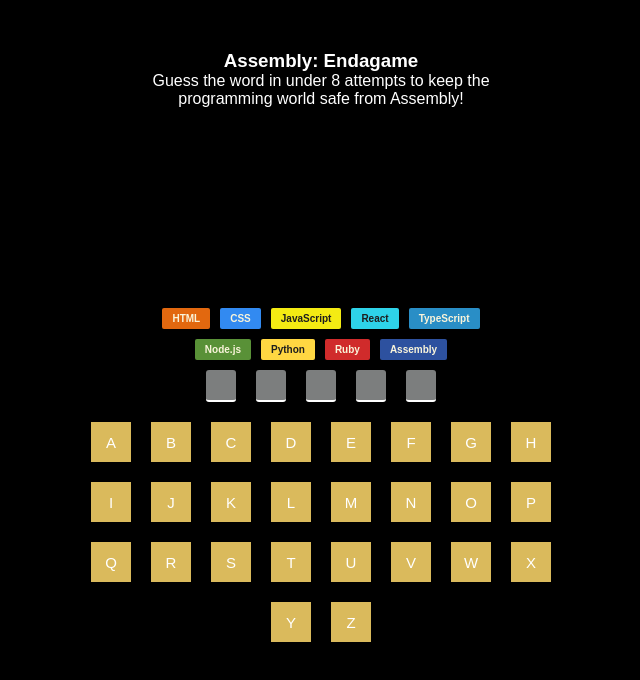
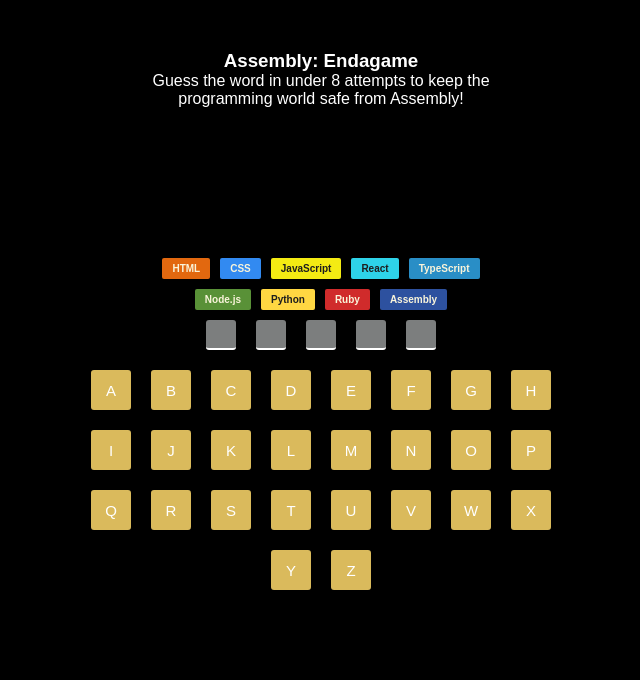
Before and after one commit to ImSatyamK/react-learning, a React (Vite) app in the folder assembly_endgame/: page / in a window 1280 px wide. Shown: the top 680 px of the page, without its empty margins (319-959 px from the left). Built offline with nearby package versions, Linux system fonts and the light colour scheme.

Commit message:
Delete langs

```diff
--- a/assembly_endgame/src/App.jsx
+++ b/assembly_endgame/src/App.jsx
@@ -2,15 +2,10 @@
 import KeyStage  from './components/KeyStage'
 import { createRoot } from 'react-dom/client'
 import './index.css'
-import { getRandomWord  } from './utils/getRandomWord'
-
-const randomWord = getRandomWord()
 
 createRoot(document.getElementById('root')).render(
   <>
     <Header />
-    <KeyStage
-      word = {randomWord}
-    />
+    <KeyStage />
   </>
 )
--- a/assembly_endgame/src/components/KeyStage.jsx
+++ b/assembly_endgame/src/components/KeyStage.jsx
@@ -1,33 +1,32 @@
 import { useState } from "react"
 import { languages } from '../data/languages'
+import { getRandomWord } from '../utils/getRandomWord'
 
-const langCards = languages.map((language) => {
-    return (
+const ALPHABETS = ['A', 'B', 'C', 'D', 'E', 'F', 'G', 'H', 'I', 'J', 'K', 'L', 'M', 'N', 'O', 'P', 'Q', 'R', 'S', 'T', 'U', 'V', 'W', 'X', 'Y', 'Z']
+
+export default function Main() {
+    const [word, setWord] = useState(getRandomWord())
+    const letterArr = [...word]
+    const [correctLetters, setCorrectLetters] = useState(Array(word.length).fill(null))
+    const [guessedLetter, setGuessedLetter] = useState({})
+    const [lives, setLives] = useState(8)
+
+    const isWon = !correctLetters.includes(null)
+    const isLost = lives === 0
+    const isOver = isWon || isLost
+
+    const langCards = languages.map((language, index) => (
         <h5
-            className='langCards'
+            className={`langCards ${index < 8 - lives ? 'lost' : ''}`}
             key={language.name}
-            style={{
-                backgroundColor: language.backgroundColor,
-                color: language.color
-            }}
+            style={{ backgroundColor: language.backgroundColor, color: language.color }}
         >
             {language.name}
         </h5>
-    )
-})
-
-let resultShown = false
-let lives = 8
-const ALPHABETS = ['A', 'B', 'C', 'D', 'E', 'F', 'G', 'H', 'I', 'J', 'K', 'L', 'M', 'N', 'O', 'P', 'Q', 'R', 'S', 'T', 'U', 'V', 'W', 'X', 'Y', 'Z']
-
-export default function Main(props) {
-    console.log(props.word)
-    let letterArr = [...props.word]
-    const [correctLetters, setCorrectLetters] = useState(Array(props.word.length).fill(null))
-    const [guessedLetter, setGuessedLetter] = useState({})
+    ))
 
     function keyPress(key) {
-        if (lives === 0) return
+        if (isOver) return
         if (guessedLetter[key]) return
         setGuessedLetter(prev => ({ ...prev, [key]: true }))
 
@@ -35,49 +34,53 @@
             if (char.toLowerCase() === key.toLowerCase()) acc.push(i)
             return acc
         }, [])
-        console.log(indexes)
+
         if (indexes.length > 0) {
-            indexes.forEach((i)=> {
+            indexes.forEach((i) => {
                 setCorrectLetters(prev => {
-                let updated = [...prev]
-                updated[i] = key
-                return updated
-            })})
+                    const updated = [...prev]
+                    updated[i] = key
+                    return updated
+                })
+            })
         } else {
-            lives -= 1
-            console.log(lives)
+            setLives(prev => prev - 1)
         }
     }
 
-    function showResult() {
-        if (!correctLetters.includes(null)) {
-            resultShown = true
-            return <div id="resultCard" style={{ backgroundColor: 'green' }}>
-                <h3 style={{ backgroundColor: 'green' }}>You win!</h3>
-                <p style={{ backgroundColor: 'green' }}>Well done!</p>
-            </div>
-        } else if (lives === 0) {
-            resultShown = true
-            return <div id="resultCard" style={{ backgroundColor: 'red' }}>
-                <h3 style={{ backgroundColor: 'red' }}>Game over!</h3>
-                <p style={{ backgroundColor: 'red' }}>You lose! Better start learning Assembly!</p>
-            </div>
-        }
-    }
+    const keyboard = ALPHABETS.map((key) => (
+        <button
+            key={key}
+            onClick={() => keyPress(key)}
+            style={{
+                backgroundColor: guessedLetter[key]
+                    ? (letterArr.some(c => c.toLowerCase() === key.toLowerCase()) ? 'green' : 'red')
+                    : 'rgb(218, 186, 92)'
+            }}
+        >
+            {key}
+        </button>
+    ))
 
-    const keyboard = ALPHABETS.map((key) => <button
-        key={key}
-        onClick={() => keyPress(key)}
-        style={{ backgroundColor: guessedLetter[key] ? (correctLetters.includes(key) ? 'green' : 'red') : 'rgb(218, 186, 92)' }}
-    >{key}</button>)
-
-    const wordStage = props.word.split('').map((_, i) => (
+    const wordStage = word.split('').map((_, i) => (
         <div key={i} className="letterBox">{correctLetters[i]}</div>
     ))
 
     return (
         <>
-            {showResult()}
+            {isWon && (
+                <div id="resultCard" style={{ backgroundColor: 'green' }}>
+                    <h3 style={{ backgroundColor: 'green' }}>You win!</h3>
+                    <p style={{ backgroundColor: 'green' }}>Well done!</p>
+                </div>
+            )}
+            {isLost && (
+                <div id="resultCard" style={{ backgroundColor: 'red' }}>
+                    <h3 style={{ backgroundColor: 'red' }}>Game over!</h3>
+                    <p style={{ backgroundColor: 'red' }}>Better start learning Assembly!</p>
+                </div>
+            )}
+
             <div id='langDiv'>
                 <div id='langDivRow1'>{langCards.slice(0, 5)}</div>
                 <div id='langDivRow2'>{langCards.slice(5)}</div>
@@ -87,7 +90,7 @@
 
             <div id="btns">
                 <div>{keyboard}</div>
-                {resultShown ? <button id="newGameBtn">NEW GAME</button>: undefined}
+                {isOver && <button id="newGameBtn">NEW GAME</button>}
             </div>
         </>
     )
--- a/assembly_endgame/src/index.css
+++ b/assembly_endgame/src/index.css
@@ -1,13 +1,14 @@
-*{
+* {
+    box-sizing: border-box;
+    margin: 0;
+    padding: 0;
+    font-family: sans-serif;
+    text-align: center;
+}
+
+body {
     background-color: black;
     color: white;
-    text-align: center;
-    padding: 0%;
-    margin: 0%;
-    font-family: sans-serif;
-}
-
-body{
     display: flex;
     justify-content: center;
 }
@@ -20,30 +21,45 @@
     margin: 50px;
 }
 
-#langDiv{
+#langDiv {
     display: flex;
     flex-direction: column;
     justify-content: center;
     align-items: center;
     gap: 10px;
-    margin-top: 200px;
+    margin-top: 150px;
 }
 
-#langDivRow1, #langDivRow2{
+#langDivRow1, #langDivRow2 {
     display: flex;
     gap: 10px;
 }
 
-.langCards{
+.langCards {
     padding: 5px 10px;
     border-radius: 2px;
     font-size: 10px;
+    position: relative;
+}
+
+.langCards.lost::before {
+    content: "💀";
+    position: absolute;
+    display: flex;
+    align-items: center;
+    justify-content: center;
+    height: 100%;
+    width: 100%;
+    top: 0;
+    left: 0;
+    font-size: 0.85rem;
+    background-color: rgba(0, 0, 0, 0.7);
+    border-radius: 2px;
 }
 
 .wordStage {
     display: flex;
     justify-content: center;
-
 }
 
 .letterBox {
@@ -58,7 +74,9 @@
     align-items: center;
 }
 
-button{
+button {
+    background-color: #333;
+    color: white;
     border: none;
     font-size: 15px;
     padding: 10px;
@@ -66,22 +84,34 @@
     height: 40px;
     width: 40px;
     cursor: pointer;
+    border-radius: 3px;
+}
 
+button.correct {
+    background-color: green;
+}
+
+button.wrong {
+    background-color: red;
 }
 
 #resultCard {
     position: absolute;
-    height: 40px;
+    height: 60px;
     width: 300px;
     top: 160px;
     left: 50%;
     transform: translateX(-50%);
     padding: 10px 20px;
     border-radius: 5px;
+    background-color: green;
 }
 
-#resultCard > h3, #resultCard > p {
+#resultCard > h3,
+#resultCard > p {
     background-color: green;
+    margin: 0;
+    padding: 0;
 }
 
 #newGameBtn {
@@ -92,6 +122,7 @@
     font-size: 20px;
     text-align: center;
     margin-top: 30px;
+    padding: 10px 20px;
 }
 
 #btns {
```
